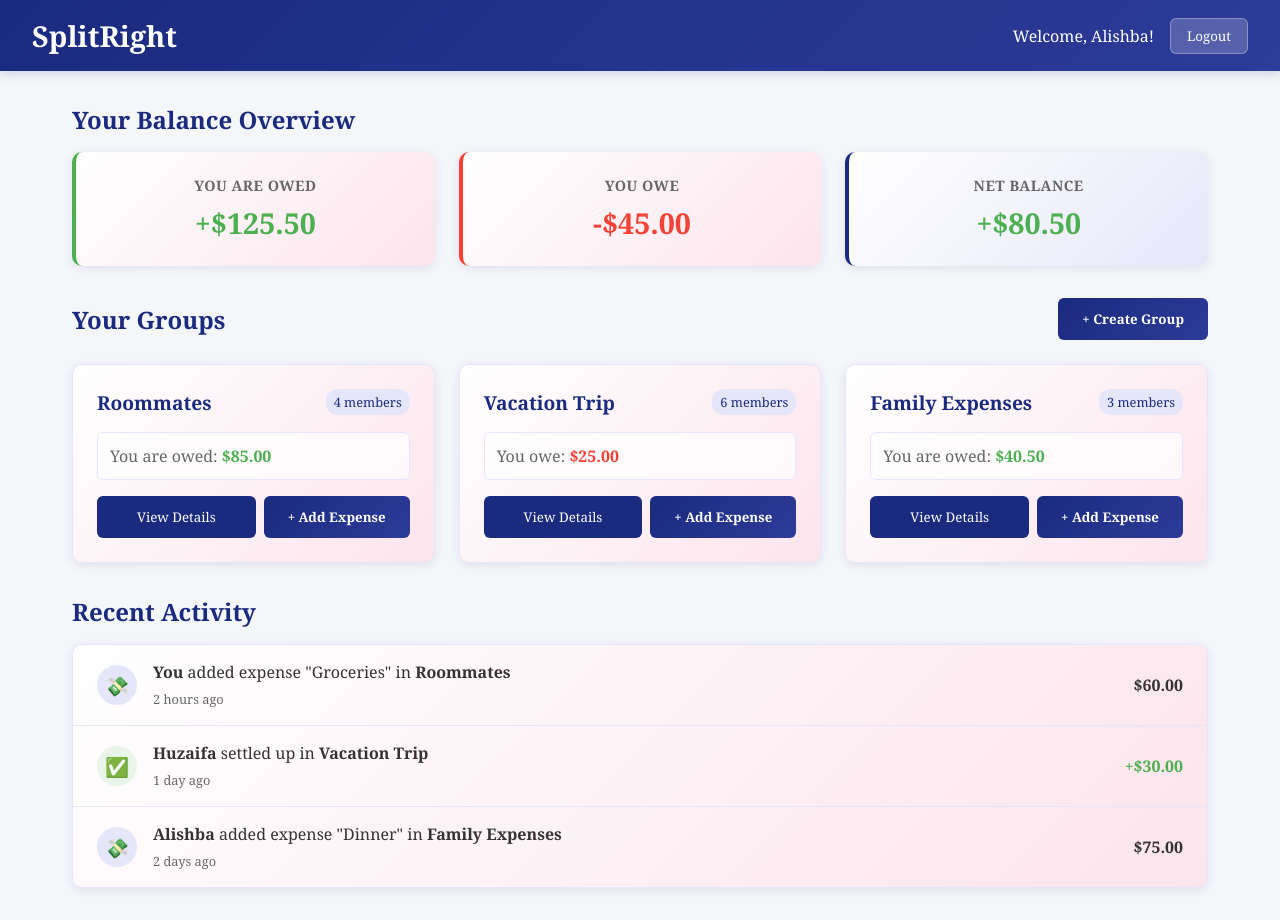
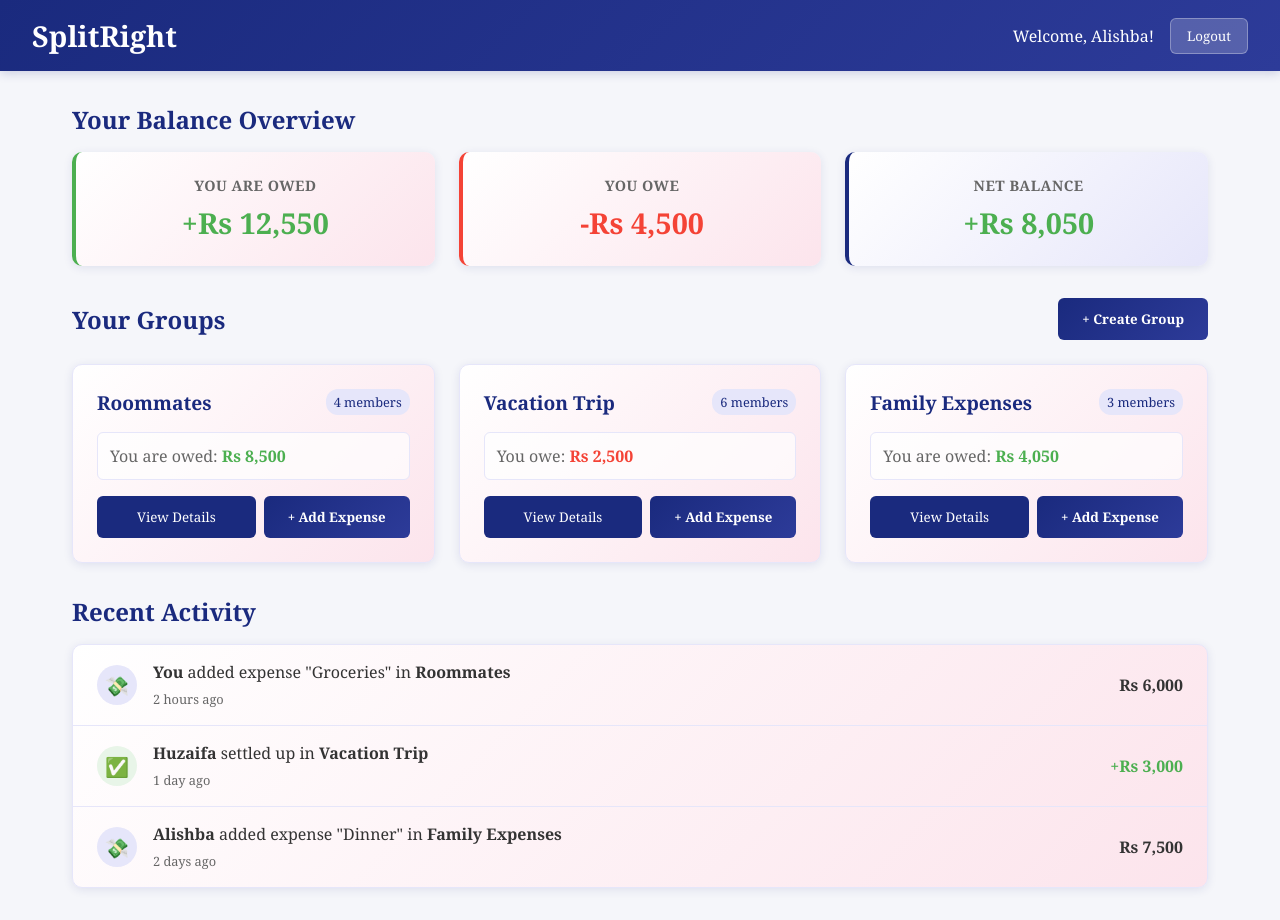
Before and after one commit to AlishbaZaidi/SplitRight-WebDevProject, a plain HTML site: page frontend/dashboard.html in a window 1280 px wide. Drawn offline with Linux system fonts and the light colour scheme.

Commit message:
Updated dashboard: changed currency from USD to PKR and removed decimal places

```diff
--- a/frontend/dashboard.css
+++ b/frontend/dashboard.css
@@ -2,7 +2,7 @@
     margin: 0;
     padding: 0;
     box-sizing: border-box;
-    font-family:Georgia, 'Times New Roman', Times, serif;
+    font-family: Georgia, 'Times New Roman', Times, serif;
 }
 
 body {
--- a/frontend/dashboard.html
+++ b/frontend/dashboard.html
@@ -27,15 +27,15 @@
                 <div class="balance-cards">
                     <div class="balance-card owed-to-you">
                         <h3>You Are Owed</h3>
-                        <p class="amount positive">+$125.50</p>
+                        <p class="amount positive">+Rs 12,550</p>
                     </div>
                     <div class="balance-card you-owe">
                         <h3>You Owe</h3>
-                        <p class="amount negative">-$45.00</p>
+                        <p class="amount negative">-Rs 4,500</p>
                     </div>
                     <div class="balance-card net-balance">
                         <h3>Net Balance</h3>
-                        <p class="amount positive">+$80.50</p>
+                        <p class="amount positive">+Rs 8,050</p>
                     </div>
                 </div>
             </section>
@@ -55,7 +55,7 @@
                             <span class="member-count">4 members</span>
                         </div>
                         <div class="group-balance">
-                            <span class="balance-text">You are owed: <strong class="positive">$85.00</strong></span>
+                            <span class="balance-text">You are owed: <strong class="positive">Rs 8,500</strong></span>
                         </div>
                         <div class="group-actions">
                             <button class="btn-secondary" onclick="window.location.href='group-details.html'">View Details</button>
@@ -70,7 +70,7 @@
                             <span class="member-count">6 members</span>
                         </div>
                         <div class="group-balance">
-                            <span class="balance-text">You owe: <strong class="negative">$25.00</strong></span>
+                            <span class="balance-text">You owe: <strong class="negative">Rs 2,500</strong></span>
                         </div>
                         <div class="group-actions">
                             <button class="btn-secondary" onclick="window.location.href='group-details.html'">View Details</button>
@@ -85,7 +85,7 @@
                             <span class="member-count">3 members</span>
                         </div>
                         <div class="group-balance">
-                            <span class="balance-text">You are owed: <strong class="positive">$40.50</strong></span>
+                            <span class="balance-text">You are owed: <strong class="positive">Rs 4,050</strong></span>
                         </div>
                         <div class="group-actions">
                             <button class="btn-secondary" onclick="window.location.href='group-details.html'">View Details</button>
@@ -105,7 +105,7 @@
                             <p><strong>You</strong> added expense "Groceries" in <strong>Roommates</strong></p>
                             <span class="activity-time">2 hours ago</span>
                         </div>
-                        <div class="activity-amount">$60.00</div>
+                        <div class="activity-amount">Rs 6,000</div>
                     </div>
 
                     <div class="activity-item">
@@ -114,7 +114,7 @@
                             <p><strong>Huzaifa</strong> settled up in <strong>Vacation Trip</strong></p>
                             <span class="activity-time">1 day ago</span>
                         </div>
-                        <div class="activity-amount positive">+$30.00</div>
+                        <div class="activity-amount positive">+Rs 3,000</div>
                     </div>
 
                     <div class="activity-item">
@@ -123,7 +123,7 @@
                             <p><strong>Alishba</strong> added expense "Dinner" in <strong>Family Expenses</strong></p>
                             <span class="activity-time">2 days ago</span>
                         </div>
-                        <div class="activity-amount">$75.00</div>
+                        <div class="activity-amount">Rs 7,500</div>
                     </div>
                 </div>
             </section>
```
